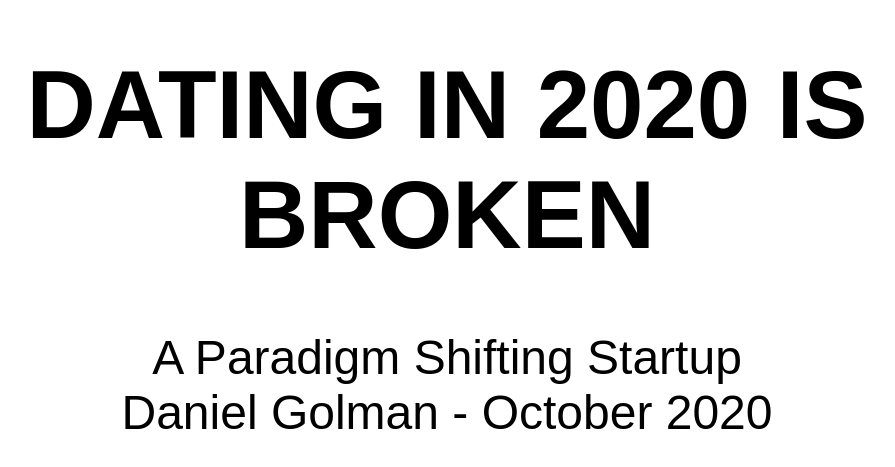
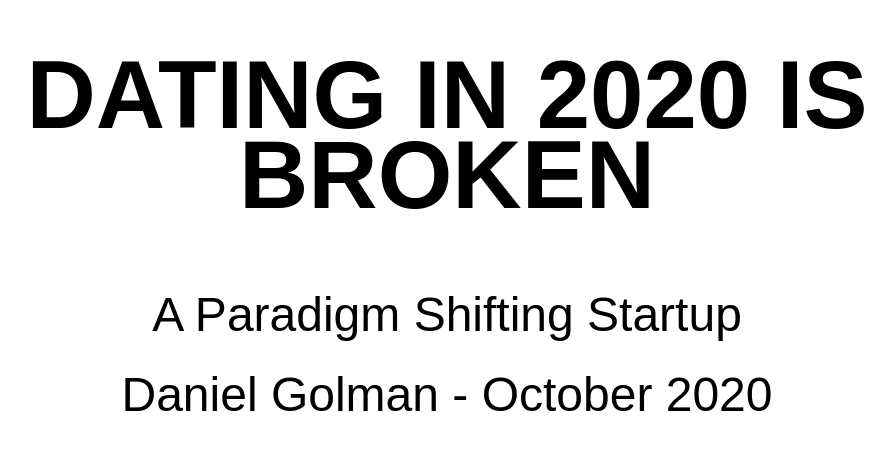
Before and after one commit to james-see/datingappdeck, a plain HTML site: page index.html in a window 1280 px wide. Shown: the part 185-652 px from the top of the page, without its empty margins (193-1088 px from the left). Drawn offline with Linux system fonts and the light colour scheme.

Commit message:
REALLY FUCKING FIXED

```diff
--- a/css/base.css
+++ b/css/base.css
@@ -1,6 +1,7 @@
 body {
 	color: #000;
 	background-color:#fff;
+	line-height: 5rem;
 }
 .slide {
 	position:absolute;
--- a/theme/css/base.css
+++ b/theme/css/base.css
@@ -1,6 +1,7 @@
 body {
 	color: #000;
 	background-color:#fff;
+	line-height: 5rem;
 }
 .slide {
 	position:absolute;
```
